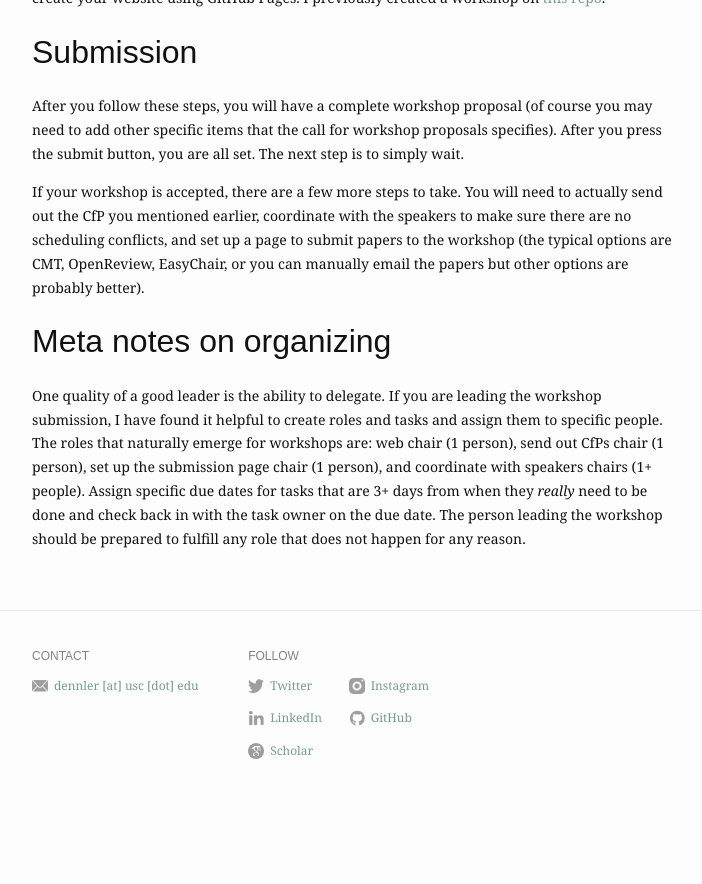
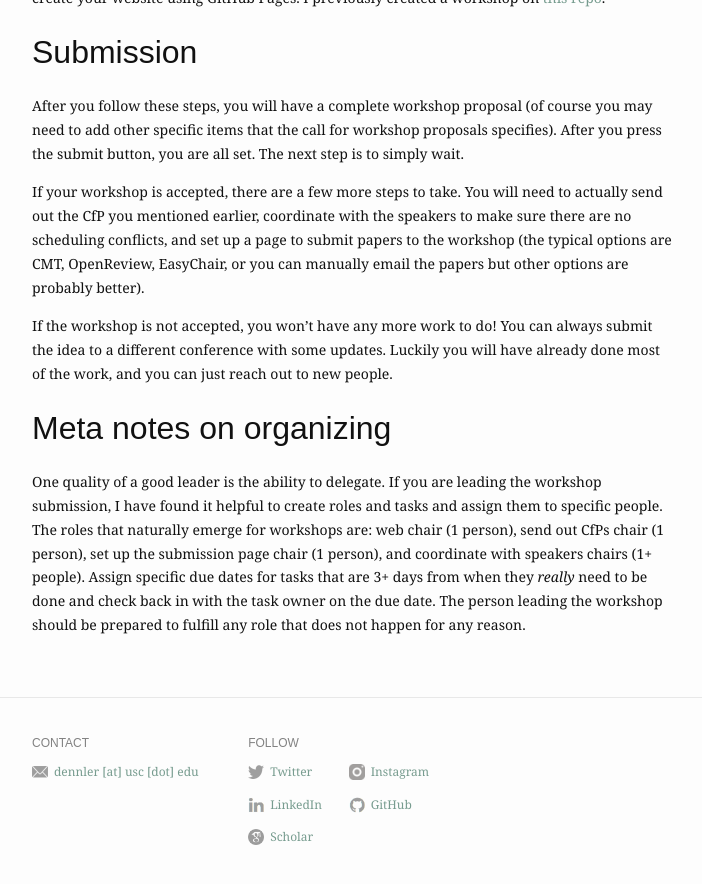
Before and after one commit to ndennler/ndennler.github.io, a Jekyll site: the page built from _posts/2025-02-28-Organizing-Workshops.md, in a window 1280 px wide and 900 px high, scrolled down 3788 px. Shown: the top 884 px of the window, without its empty margins (288-990 px from the left). Built offline with Jekyll 4.4.1, drawn with Linux system fonts in a browser that asks for light colours; before the commit the page ends 4602 px from its top, so only the background shows below that.

Commit message:
adds a happy note

```diff
--- a/_posts/2025-02-28-Organizing-Workshops.md
+++ b/_posts/2025-02-28-Organizing-Workshops.md
@@ -98,6 +98,8 @@ After you follow these steps, you will have a complete workshop proposal (of cou
 
 If your workshop is accepted, there are a few more steps to take. You will need to actually send out the CfP you mentioned earlier, coordinate with the speakers to make sure there are no scheduling conflicts, and set up a page to submit papers to the workshop (the typical options are CMT, OpenReview, EasyChair, or you can manually email the papers but other options are probably better).
 
+If the workshop is not accepted, you won't have any more work to do! You can always submit the idea to a different conference with some updates. Luckily you will have already done most of the work, and you can just reach out to new people.
+
 ## Meta notes on organizing
 
 One quality of a good leader is the ability to delegate. If you are leading the workshop submission, I have found it helpful to create roles and tasks and assign them to specific people. The roles that naturally emerge for workshops are: web chair (1 person), send out CfPs chair (1 person), set up the submission page chair (1 person), and coordinate with speakers chairs (1+ people). Assign specific due dates for tasks that are 3+ days from when they *really* need to be done and check back in with the task owner on the due date. The person leading the workshop should be prepared to fulfill any role that does not happen for any reason.
```
